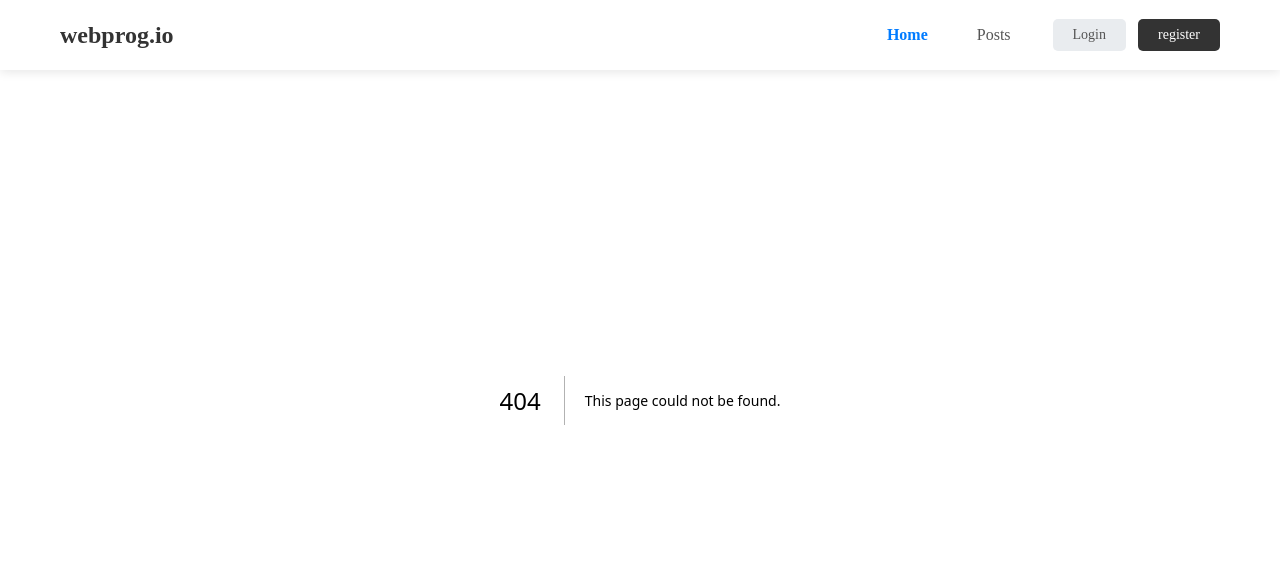
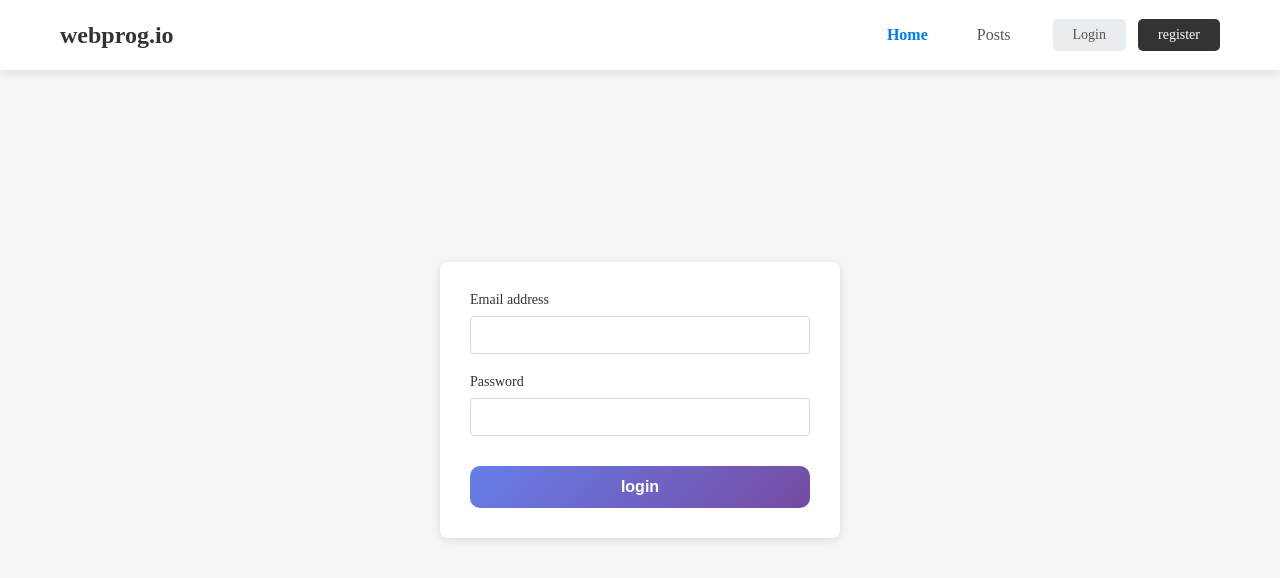
Before and after one commit to EmEsCoder/nextjs, a Next.js app: page /auth/login in a window 1280 px wide. Before the commit this address had no page. Shown: the top 578 px of the page. Built offline with nearby package versions, Linux system fonts and the light colour scheme.

Commit message:
C- login page and cookies

```diff
--- a/app/actions/auth.jsx
+++ b/app/actions/auth.jsx
@@ -1,4 +1,6 @@
 "use server";
+
+import { cookies } from "next/headers";
 
 async function register(state, formData) {
   const name = formData.get("name");
@@ -47,4 +49,53 @@ async function register(state, formData) {
 
 
 }
-export { register };
+
+// login function
+
+async function LoginF(state, formData) {
+  const email = formData.get("email");
+  const password = formData.get("password");
+
+
+    if ( !email || !password) {
+      return { error: " email and password is required" }
+  }
+
+
+  const res = await fetch("http://localhost:8000/api/login", {
+    method: "POST",
+    cache: "no-cache",
+    headers: {
+      "Content-Type": "application/json",
+    },
+    body: JSON.stringify({
+      email: email,
+      password: password,
+    }),
+  });
+  const data =  await res.json();
+  if(res.ok) {
+    (await cookies()).set( {
+        name :'token',
+        value : data.token,
+        sameSite: 'strict',
+        httpOnly : true
+    })
+    return {
+        success : true
+    }
+
+  }else  {
+    console.log(data);
+    const allErrors = Object.values(data).flat();
+    const errorMessage = allErrors.join('\n');
+        return {
+                error : errorMessage
+    }
+
+  }
+
+
+
+}
+export { register,LoginF };
--- /dev/null
+++ b/app/auth/login/page.jsx
@@ -0,0 +1,57 @@
+"use client"
+
+
+
+import { LoginF } from "@/app/actions/auth";
+import SubmitButton from "@/components/SubmitButton";
+import { useRouter } from "next/navigation";
+import { useActionState, useEffect } from "react";
+import { toast } from "react-toastify";
+
+export default function Login() {
+
+    const [state, newAction] = useActionState(LoginF,{})
+    const router = useRouter();
+
+    useEffect(() => {
+        if (state?.error) {
+            toast.error(state.error);
+        } else if (state?.success) {
+            toast.success("Registration successful!");
+            router.push("/")
+        }
+    }, [state]);
+  return (
+    <div className="login-container">
+      <div className="login-wrapper">
+        <div className="login-form-container">
+          <form action={newAction}>
+            <div className="form-group">
+              <label htmlFor="email" className="form-label">
+                Email address
+              </label>
+              <input
+                name="email"
+                type="email"
+                className="form-input"
+                id="email"
+              />
+            </div>
+            <div className="form-group">
+              <label htmlFor="password" className="form-label">
+                Password
+              </label>
+              <input
+                name="password"
+                type="password"
+                className="form-input"
+                id="password"
+              />
+            </div>
+            <SubmitButton title="login" />
+          </form>
+        </div>
+      </div>
+    </div>
+  );
+}
--- a/app/globals.css
+++ b/app/globals.css
@@ -350,3 +350,91 @@
         font-size: 14px;
     }
 }
+
+
+/* login page */
+
+
+/* تنظیمات کلی کانتینر */
+.login-container {
+    width: 100%;
+    min-height: 100vh;
+    display: flex;
+    align-items: center;
+    justify-content: center;
+    background-color: #f5f5f5;
+}
+
+.login-wrapper {
+    width: 100%;
+    display: flex;
+    justify-content: center;
+    padding: 20px;
+}
+
+.login-form-container {
+    width: 100%;
+    max-width: 400px;
+    background-color: #ffffff;
+    border-radius: 8px;
+    box-shadow: 0 2px 10px rgba(0, 0, 0, 0.1);
+    padding: 30px;
+}
+
+/* استایل فرم گروه */
+.form-group {
+    margin-bottom: 20px;
+}
+
+/* استایل لیبل‌ها */
+.form-label {
+    display: block;
+    margin-bottom: 8px;
+    font-weight: 500;
+    color: #333333;
+    font-size: 14px;
+}
+
+/* استایل اینپوت‌ها */
+.form-input {
+    width: 100%;
+    padding: 10px 12px;
+    font-size: 14px;
+    border: 1px solid #d9d9d9;
+    border-radius: 4px;
+    transition: all 0.3s ease;
+    box-sizing: border-box;
+}
+
+.form-input:focus {
+    outline: none;
+    border-color: #4a90e2;
+    box-shadow: 0 0 0 2px rgba(74, 144, 226, 0.1);
+}
+
+.form-input:hover {
+    border-color: #b3b3b3;
+}
+
+/* استایل برای نمایش موبایل */
+@media (max-width: 768px) {
+    .login-form-container {
+        padding: 20px;
+        margin: 10px;
+    }
+
+    .form-input {
+        font-size: 16px; /* جلوگیری از زوم در موبایل */
+    }
+}
+
+/* حالت خطا (اختیاری) */
+.form-input.error {
+    border-color: #ff4d4f;
+}
+
+.error-message {
+    color: #ff4d4f;
+    font-size: 12px;
+    margin-top: 5px;
+}
```
